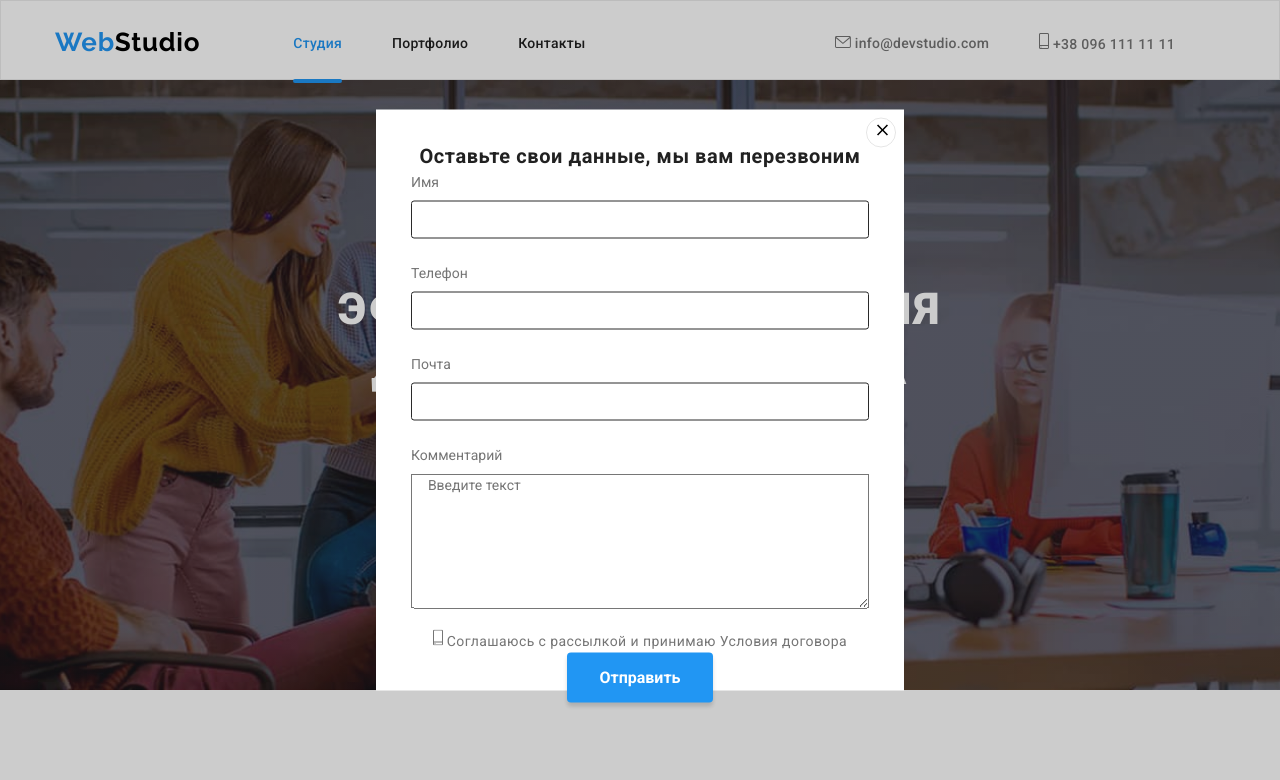
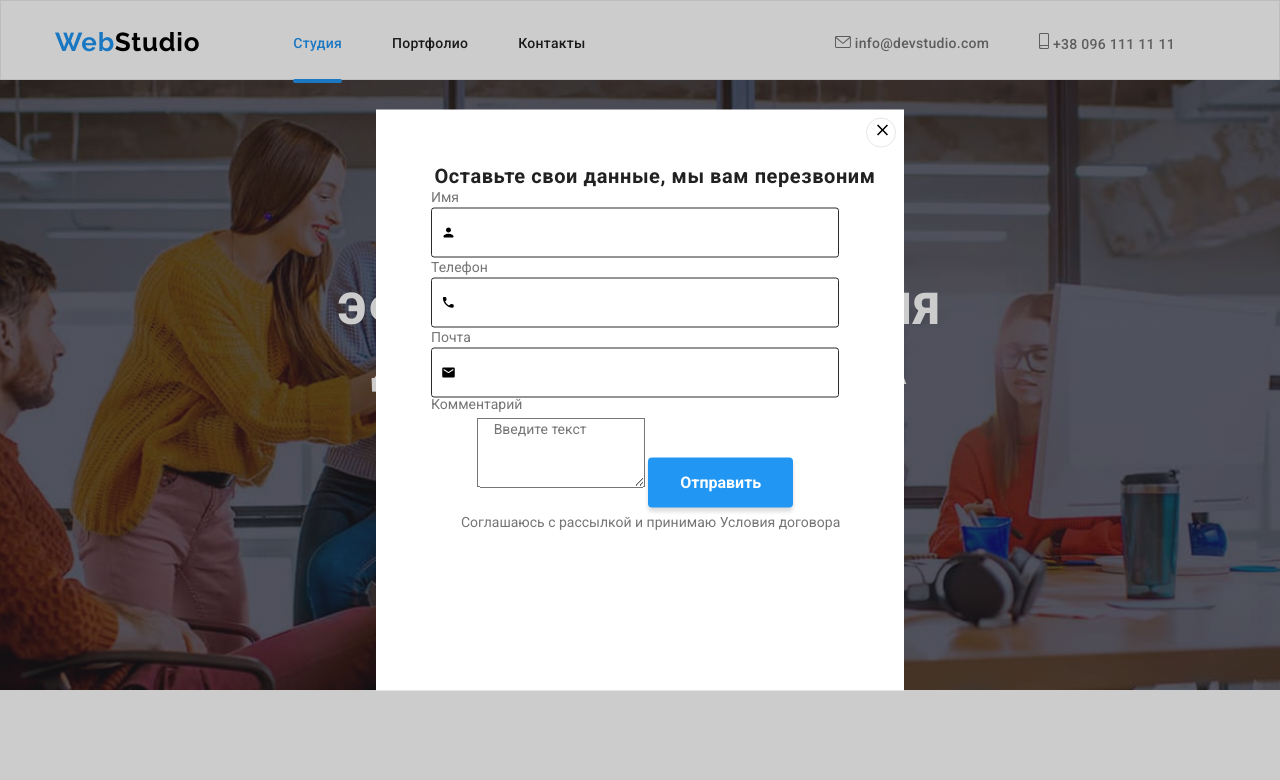
Before and after one commit to Vova-fil/goit-markup-hw-06, a plain HTML site: page index.html in a window 1280 px wide. Both pictures are taken after a click on the button "Заказать услугу". Shown: the top 780 px of the page. Drawn offline with nearby package versions, Linux system fonts and the light colour scheme.

Commit message:
редактировал форму

```diff
--- a/css/main.css
+++ b/css/main.css
@@ -358,13 +358,16 @@ a {
   background: transparent;
 }
 .form {
- /* width: 600px;*/
+  width: 448px;
+  height: 342px;
   /*outline: 1px solid tomato;*/
-  margin-left: auto;
-  margin-right: auto;
+  /* padding: 20px;*/
+   margin: 20px;
    padding: 20px;
 }
 .form h2 {
+  width: 448px;
+  margin-bottom: 20px;
   font-family: Roboto;
   font-size: 20px;
   font-style: normal;
@@ -401,8 +404,150 @@ a {
   border: 1px solid #2a2a2a;
 }
 .form-field-button {
-  margin-bottom: 40px;
+  position: absolute;
+  left: 70px;
+  bottom: 40px;
+
+  /*margin-bottom: 40px;*/
 }
+
+.form-field {
+  position: relative;
+  display: block;
+  margin-bottom: 20px;
+}
+
+.form-label {
+  position: absolute;
+  top: 50%;
+  left: 40px;
+ transform: translateY(-50%);
+   transform: translateY(-50px);
+  left: 0;
+
+  transition: transform 250ms linear;
+}
+
+.form-input {
+  width: 100%;
+  margin: 0;
+  padding: 10px 20px;
+  padding-left: 40px;
+  font: inherit;
+  border-radius: 3px;
+  border: 1px solid rgba(33, 33, 33, 0.2)
+}
+
+.icon {
+  position: absolute;
+  top: 50%;
+  left: 10px;
+
+  transform: translateY(-50%);
+
+  display: inline-block;
+  width: 20px;
+  height: 20px;
+  /*background-color: tomato;*/
+}
+
+.form-field:focus-within > .icon {
+  fill: #2196F3;
+  /*background-color: blue; border: 1px solid rgba(33, 150, 243, 1);*/
+}
+
+.form-field:focus-within > .form-input {
+
+  border: 1px solid rgba(33, 150, 243, 1);
+}
+
+.form-field:focus-within > .form-label,
+.form-input:not(:placeholder-shown) + .form-label {
+  transform: translateY(-50px);
+  left: 0;
+}
+
+.form-label-comment {
+  position: absolute;
+  left: 55px;
+  top: 280px;
+}
+
+.field {
+  position: fixed;
+  display: flex;
+  align-items: center;
+  /* outline: 1px solid black; */
+}
+
+.checkbox {
+  /* -webkit-appearance: none;
+  -moz-appearance: none;
+  appearance: none;
+  position: absolute; */
+
+  position: absolute;
+
+  width: 1px;
+  height: 1px;
+  margin: -1px;
+  border: 0;
+  padding: 0;
+  clip: rect(0 0 0 0);
+  overflow: hidden;
+}
+
+.icon {
+  display: inline-block;
+  width: 15px;
+  height: 15px;
+  margin-right: 5px;
+
+ /*border: 2px solid #2a2a2a;*/
+  border-radius: 4px;
+
+  transition: transform 250ms linear;
+}
+.checkbox:checked + .icon {
+  transform: scale(1.2);
+  border-color: transparent;
+  background: rgba(33, 150, 243, 1);
+;
+  fill: #188ce8;
+  background-image: url('../img/full-check.svg');
+  background-size: contain;
+  background-origin: border-box;
+}
+icon-field {
+  display: inline-block;
+  width: 15px;
+  height: 15px;
+  margin-right: 5px;
+
+ border: 2px solid #2a2a2a;
+  border-radius: 4px;
+
+  transition: transform 250ms linear;
+}
+.checkbox:checked + .icon-field {
+  transform: scale(1.2);
+  border-color: transparent;
+  background: rgba(33, 150, 243, 1);
+;
+  fill: #188ce8;
+  background-image: url('../img/full-check.svg');
+  background-size: contain;
+  background-origin: border-box;
+}
+
+.label {
+  margin-left: 30px;
+  transition: transform 250ms linear;
+}
+
+/*.checkbox:checked ~ .label {
+  transform: translateX(40px);
+}*/
 /*.form-field: placeholder {
   padding: 10px;
 }*/
--- a/index.html
+++ b/index.html
@@ -63,35 +63,56 @@
             </div>
             <div data-modal class="backdrop is-hidden">
                 <div class="modal">
-                    <form class="form js-speaker-form">
+                    <form class="form js-speaker-form"  autocomplete="off">
                         <h2>Оставьте свои данные, мы вам перезвоним</h2>
-                        <div class="form-field">
-                            <label for="name">Имя</label>
-                            <input type="text" name="name" id="name" placeholder="" autofocus />
-                        </div>
+                            <label class="form-field">
+                                <input type="text" class="form-input" name="name" placeholder=" " />
+                                <span class="form-label">Имя</span>
+                                <span class="icon"></span>
+                                <svg class="icon icon-form" width="10" height="16">
+                                    <use href="./images/icons.svg#icon-person-black-18dp-1"></use>
+                                </svg>
+                            </label>
+                            <label class="form-field">
+                                <input type="text" class="form-input" name="name" placeholder=" " />
+                                <span class="form-label">Телефон</span>
+                                <span class="icon"></span>
+                                <svg class="icon icon-form" width="10" height="16">
+                                    <use href="./images/icons.svg#icon-phone-black-18dp-1"></use>
+                                </svg>
+                            </label>
+                            <label class="form-field">
+                                <input type="text" class="form-input" name="name" placeholder=" " />
+                                <span class="form-label">Почта</span>
+                                <span class="icon"></span>
+                                <svg class="icon icon-form" width="10" height="16">
+                                    <use href="./images/icons.svg#icon-email-black-18dp-1"></use>
+                                </svg>
+                            </label>
 
-                        <div class="form-field">
-                            <label for="tel">Телефон</label>
-                            <input type="tel" name="tel" id="tel" placeholder="" />
-                        </div>
 
-                        <div class="form-field">
-                            <label for="mail">Почта</label>
-                            <input type="email" name="mail" id="mail" placeholder="" />
-                        </div>
-                        <div class="form-field">
-                            <label for="comment">Комментарий</label>
-                            <textarea class="comment" name="comment" id="comment" rows="8" placeholder="    Введите текст"></textarea>
-                        </div>
-                        <div class="form-field-button">
+
+                            <label class="">
+
+                            <span class="form-label-comment">Комментарий</span>
+                            <textarea class="comment form-field-comment" name="comment" id="comment" rows="4"
+                                placeholder="    Введите текст"></textarea>
+                            </label>
+                            <label class="field">
+                                <input class="checkbox" type="checkbox" name="topic" value="html" />
+                                <span class="icon-field"></span>
+                                <span class="label">  Соглашаюсь с рассылкой и принимаю Условия договора</span>
+                            </label>
+                            <button class="button button-form" type="button">Отправить</button>
+
+                    </form>
+                    <!--<div class="form-field-button">
 
                         <h3><svg class="icon-smartphone" width="10" height="16">
-                            <use href="./images/icons.svg#icon-smartphone"></use>
-                        </svg> Соглашаюсь с рассылкой и принимаю Условия договора</h3>
+                                <use href="./images/icons.svg#icon-smartphone"></use>
+                            </svg> Соглашаюсь с рассылкой и принимаю Условия договора</h3>
                         <button class="button" type="button">Отправить</button>
-                        </div>
-                    </form>
-
+                    </div>-->
                     <button data-modal-close class="button-modal" type="button">
                      <svg class="button-icon" width="18" height="18">
                         <use href="./images/icons.svg#icon-close-black-18dp-2-1"></use>
```
Lines whose indentation alone changed are shown as unchanged.
